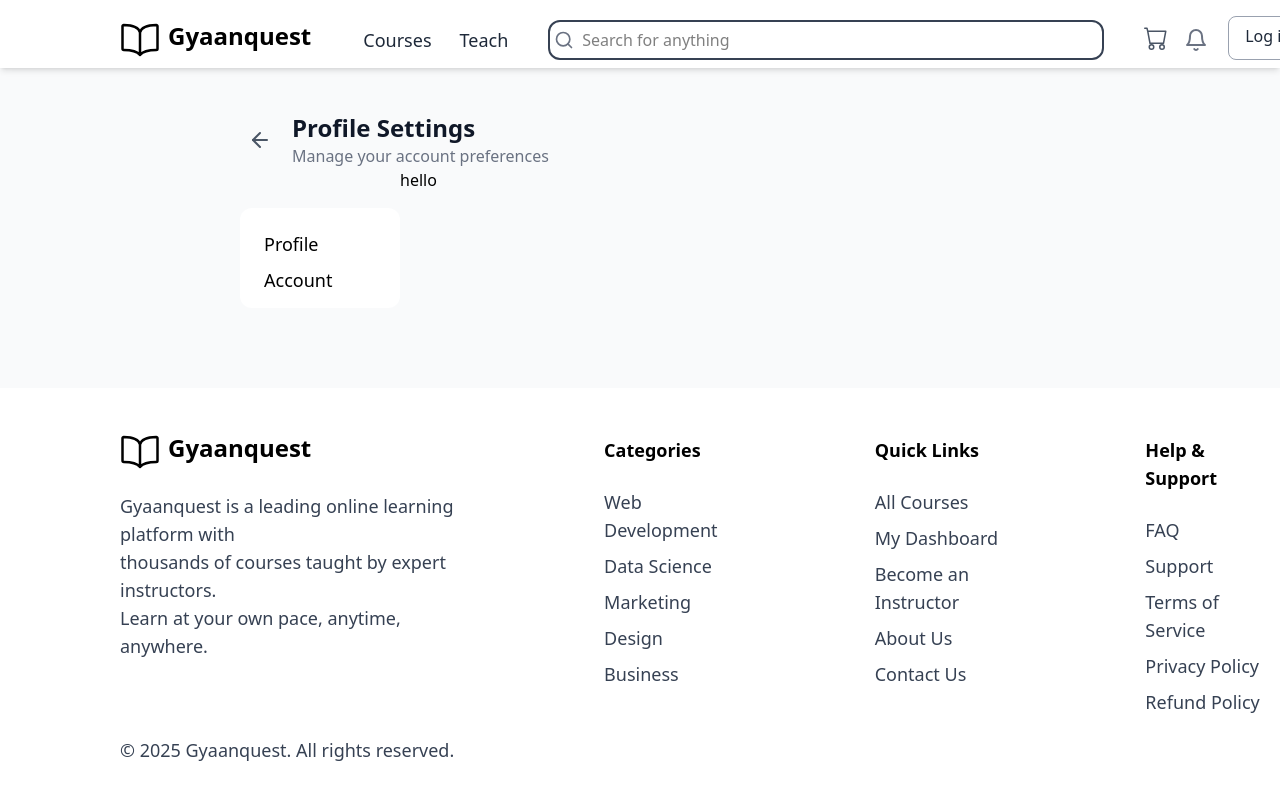
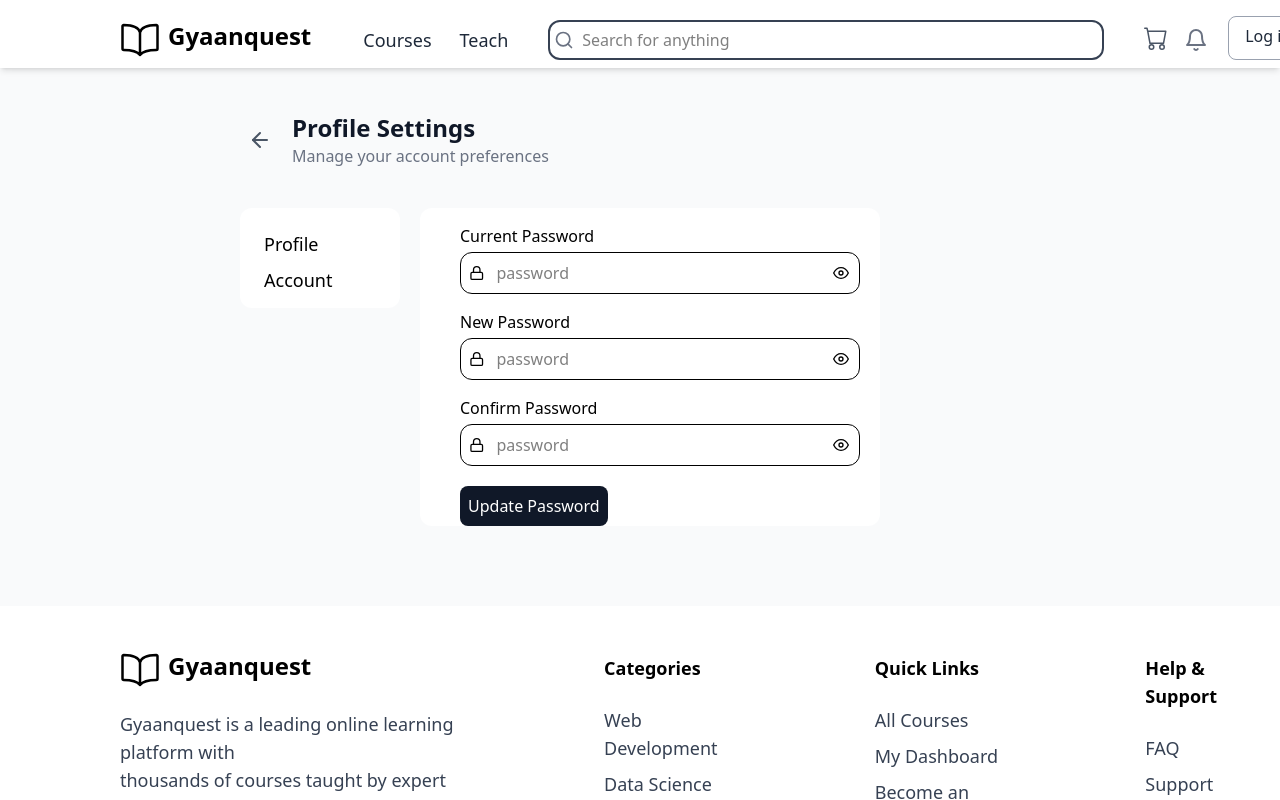
Before and after one commit to ATHRV1/Course-selling, a React (Vite) app in the folder Client/: page /creator/profile in a window 1280 px wide. Both pictures are taken after a click on the element "Account". Shown: the top 800 px of the page. Built offline with nearby package versions, Linux system fonts and the light colour scheme; no server answers.

Commit message:
fixed the backend for profile changes

```diff
--- a/Client/src/components/CreatorProfile.jsx
+++ b/Client/src/components/CreatorProfile.jsx
@@ -3,22 +3,28 @@ import { useState } from "react";
 import { Link } from "react-router-dom";
 import { initialLetter } from "../../atoms/atom";
 import { useAtomValue } from "jotai";
-import { FiMail, FiSave } from "react-icons/fi";
+import { FiEye, FiEyeOff, FiLock, FiMail, FiSave } from "react-icons/fi";
 import { FaRegUser } from "react-icons/fa";
 import { useEffect } from "react";
 import axios from "axios";
 
-
-
 export default function CreatorProfile() {
     const [profile, setProfile] = useState(true);
     const ini = useAtomValue(initialLetter);
-    const [name, setName] = useState('');
-    const [email, setEmail] = useState('');
-    const [expertise, setExpertise] = useState('');
-    const [experience, setExperience] = useState('');
-    const [bio, setBio] = useState('');
+    const [name, setName] = useState("");
+    const [email, setEmail] = useState("");
+    const [expertise, setExpertise] = useState("");
+    const [experience, setExperience] = useState("");
+    const [bio, setBio] = useState("");
     const [success, setSuccess] = useState(false);
+    const [currentPassword, setCurrentPassword] = useState("");
+    const [newPassword, setNewPassword] = useState("");
+    const [confirmPassword, setConfirmPassword] = useState("");
+    const [error, setError] = useState("");
+    const [changed, setChanged] = useState(false);
+    const [showPassword1, setShowPassword1] = useState(false);
+    const [showPassword2, setShowPassword2] = useState(false);
+    const [showPassword3, setShowPassword3] = useState(false);
 
     useEffect(() => {
         async function fetch() {
@@ -39,22 +45,60 @@ export default function CreatorProfile() {
 
     function handleSave() {
         const token = localStorage.getItem("token");
-        axios.post("http://localhost:3000/creator/update", {
+        axios
+            .post(
+                "http://localhost:3000/creator/update",
+                {
                     username: name,
                     email: email,
                     expertise: expertise,
                     experience: experience,
-            bio: bio
-        }, {
+                    bio: bio,
+                },
+                {
                     headers: {
                         token: token,
                     },
-        })
+                }
+            )
             .then(() => {
                 setSuccess(true);
             })
-        .catch(error => {
+            .catch((error) => {
                 console.error("There was an error updating the profile!", error);
+            });
+    }
+
+    function handleSave2() {
+        if (newPassword !== confirmPassword) {
+            setError("Passwords do not match");
+            return;
+        }
+        const token = localStorage.getItem("token");
+        axios
+            .post(
+                "http://localhost:3000/creator/update-password",
+                {
+                    currentPassword: currentPassword,
+                    newPassword: newPassword,
+                },
+                {
+                    headers: {
+                        token: token,
+                    },
+                }
+            )
+            .then(() => {
+                setChanged(true);
+                setCurrentPassword("");
+                setNewPassword("");
+                setConfirmPassword("");
+                setError("");
+            })
+            .catch((error) => {
+                const errorMessage = error.response?.data?.message || "There was an error updating the password!";
+                setError(errorMessage);
+                setChanged(false);
             });
     }
 
@@ -63,25 +107,40 @@ export default function CreatorProfile() {
             <div className="flex">
                 <div className="flex items-center gap-3 ml-60 mt-10">
                     <Link to="/creator/dashboard">
-                        <button
-                            className="p-2 cursor-pointer hover:bg-gray-100 rounded-lg transition-colors"
-                        >
+                        <button className="p-2 cursor-pointer hover:bg-gray-100 rounded-lg transition-colors">
                             <ArrowLeft className="w-6 h-6 text-gray-600" />
-                        </button></Link>
+                        </button>
+                    </Link>
                     <div>
-                        <h1 className="text-2xl font-semibold text-gray-900">Profile Settings</h1>
-                        <p className="text-md text-gray-500">Manage your account preferences</p>
+                        <h1 className="text-2xl font-semibold text-gray-900">
+                            Profile Settings
+                        </h1>
+                        <p className="text-md text-gray-500">
+                            Manage your account preferences
+                        </p>
                     </div>
                 </div>
             </div>
             <div className="flex">
                 <div className="bg-white p-4 w-40 ml-60 mt-10 rounded-xl flex-none h-25">
-                    <p className="hover:bg-gray-200 pl-2 mb-2 mt-1 text-lg h-7 pt-0.5 rounded-lg cursor-pointer" onClick={() => setProfile(true)}>Profile</p>
-                    <p className="hover:bg-gray-200 pl-2 h-7 text-lg pt-0.5 rounded-lg cursor-pointer" onClick={() => setProfile(false)}>Account</p>
+                    <p
+                        className="hover:bg-gray-200 pl-2 mb-2 mt-1 text-lg h-7 pt-0.5 rounded-lg cursor-pointer"
+                        onClick={() => setProfile(true)}
+                    >
+                        Profile
+                    </p>
+                    <p
+                        className="hover:bg-gray-200 pl-2 h-7 text-lg pt-0.5 rounded-lg cursor-pointer"
+                        onClick={() => setProfile(false)}
+                    >
+                        Account
+                    </p>
                 </div>
                 {profile ? (
                     <div className="bg-white ml-15 mt-10 rounded-xl pl-5 pr-6  py-5">
-                        <p className="text-black text-xl font-medium">Profile Information</p>
+                        <p className="text-black text-xl font-medium">
+                            Profile Information
+                        </p>
                         <div className="flex">
                             <div
                                 className=" cursor-pointer rounded-full  mt-10 bg-black text-white flex  justify-center font-semibold"
@@ -98,15 +157,11 @@ export default function CreatorProfile() {
                                 <h2 className="text-xl font-semibold">{name}</h2>
                                 <p className="text-gray-600">Instructor</p>
                             </div>
-
                         </div>
                         <div className="flex">
                             <div>
                                 <p className="mt-7 ml-2">Full Name</p>
-                                <div
-
-                                    className={`flex border-1 w-100 ml-2 mt-1 rounded-xl `}
-                                >
+                                <div className={`flex border-1 w-100 ml-2 mt-1 rounded-xl `}>
                                     <FaRegUser className="mt-3 ml-2" />
                                     <input
                                         type="text"
@@ -118,9 +173,7 @@ export default function CreatorProfile() {
                             </div>
                             <div className="mt-3">
                                 <p className="mt-4 ml-5">Email Address</p>
-                                <div
-                                    className={`flex border-1 w-100 ml-5 mt-1 rounded-xl`}
-                                >
+                                <div className={`flex border-1 w-100 ml-5 mt-1 rounded-xl`}>
                                     <FiMail className="mt-3 ml-2" />
                                     <input
                                         type="text"
@@ -139,7 +192,6 @@ export default function CreatorProfile() {
                                     value={expertise}
                                     onChange={(e) => setExpertise(e.target.value)}
                                     className="pl-2 w-100 ml-2 h-10 mt-1 border boorder-black rounded-xl focus:border-blue-500 focus:ring-2 focus:ring-blue-200 focus:outline-none "
-
                                 >
                                     <option value="select">Select your Expertise</option>
                                     <option value="Development">Development</option>
@@ -159,7 +211,6 @@ export default function CreatorProfile() {
                                     value={experience}
                                     onChange={(e) => setExperience(e.target.value)}
                                     className=" p-2 w-100 ml-5 h-10 mt-1 border boorder-black rounded-xl focus:border-blue-500 focus:ring-2 focus:ring-blue-200 focus:outline-none "
-
                                 >
                                     <option value="select">Select your Experience</option>
                                     <option value="1-2">1-2 years</option>
@@ -184,15 +235,112 @@ export default function CreatorProfile() {
                             className="flex ml-2 mt-5 cursor-pointer py-2 bg-gray-900 text-white rounded-lg hover:bg-gray-800 transition-colors"
                         >
                             <FiSave className=" h-5 w-5 mt-0.5 ml-2 text-white" />
-                            <p className=' ml-2 mr-2'>Save Changes</p>
+                            <p className=" ml-2 mr-2">Save Changes</p>
                         </button>
                         {success && (
-                            <p className="text-green-500 mt-2 ml-2">Profile updated successfully!</p>
+                            <p className="text-green-500 mt-2 ml-2">
+                                Profile updated successfully!
+                            </p>
                         )}
                     </div>
+                ) : (
+                    <>
+                        <div className="mt-10 rounded-xl pr-5 bg-white ml-5">
+                            <div>
+                                <p className="mt-4 ml-10">Current Password</p>
+                                <div className={`flex border-1 w-100 ml-10 mt-1 rounded-xl`}>
+                                    <FiLock className="mt-3 ml-2" />
+                                    <input
+                                        type={showPassword1 ? "text" : "password"}
+                                        placeholder="password"
+                                        className="h-10 ml-3 border-none outline-none focus:ring-0 focus:border-none w-87 "
+                                        value={currentPassword}
+                                        onChange={(e) => {
+                                            setCurrentPassword(e.target.value);
+                                        }}
+                                    />
+                                    <button
+                                        className="mr-2.5"
+                                        onClick={() => {
+                                            setShowPassword1((showPassword1) => !showPassword1);
+                                        }}
+                                    >
+                                        {showPassword1 ? <FiEyeOff /> : <FiEye />}
+                                    </button>
+                                </div>
+                            </div>
+                            <div>
+                                <p className="mt-4 ml-10">New Password</p>
+                                <div className={`flex border-1 w-100 ml-10 mt-1 rounded-xl`}>
+                                    <FiLock className="mt-3 ml-2" />
+                                    <input
+                                        type={showPassword2 ? "text" : "password"}
+                                        placeholder="password"
+                                        className="h-10 ml-3 border-none outline-none focus:ring-0 focus:border-none w-87 "
+                                        value={newPassword}
+                                        onChange={(e) => {
+                                            setNewPassword(e.target.value);
+                                            if (e.target.value === confirmPassword) {
+                                                setError("");
+                                            }
+                                        }}
+                                    />
+                                    <button
+                                        className="mr-2.5"
+                                        onClick={() => {
+                                            setShowPassword2((showPassword2) => !showPassword2);
+                                        }}
+                                    >
+                                        {showPassword2 ? <FiEyeOff /> : <FiEye />}
+                                    </button>
+                                </div>
+                            </div>
+                            <div>
+                                <p className="mt-4 ml-10">Confirm Password</p>
+                                <div className={`flex border-1 w-100 ml-10 mt-1 rounded-xl `}>
+                                    <FiLock className="mt-3 ml-2" />
+                                    <input
+                                        type={showPassword3 ? "text" : "password"}
+                                        placeholder="password"
+                                        className="h-10 ml-3 border-none outline-none focus:ring-0 focus:border-none w-87 "
+                                        value={confirmPassword}
+                                        onChange={(e) => {
+                                            const tt = e.target.value;
+                                            setConfirmPassword(tt);
 
-                ) : (<div> hello</div>)}
+                                            if (tt !== newPassword) {
+                                                setError("Passwords do not match");
+                                            } else {
+                                                setError("");
+                                            }
+                                        }}
+                                    />
+                                    <button
+                                        className="mr-2.5"
+                                        onClick={() => {
+                                            setShowPassword3((showPassword3) => !showPassword3);
+                                        }}
+                                    >
+                                        {showPassword3 ? <FiEyeOff /> : <FiEye />}
+                                    </button>
                                 </div>
-        </div >
+                                <div>
+                                    {error && <p className="text-red-500 mt-1 ml-10">{error}</p>}
+                                </div>
+                                <div>
+                                    {changed && <p className="text-green-500 mt-1 ml-10">Passwords Changed Succesfully</p>}
+                                </div>
+                                <button
+                                    onClick={handleSave2}
+                                    className="flex ml-10 mt-5 cursor-pointer py-2 bg-gray-900 text-white rounded-lg hover:bg-gray-800 transition-colors"
+                                >
+                                    <p className=" ml-2 mr-2">Update Password</p>
+                                </button>
+                            </div>
+                        </div>
+                    </>
+                )}
+            </div>
+        </div>
     );
 }
--- a/Client/src/components/nav.jsx
+++ b/Client/src/components/nav.jsx
@@ -9,7 +9,7 @@ import { useState } from "react";
 export default function Nav() {
     const sign = useAtomValue(CreatorSigninDone);
     const ini = useAtomValue(initialLetter);
-    const [showDropdown, setShowDropdown] = useState(true);
+    const [showDropdown, setShowDropdown] = useState(false);
 
     return (
         <div className="flex fixed pt-4 shadow-md top-0 z-50 w-full bg-white  pb-2">
```
Also changed, not shown: 2 other files (tests, documents, lock files or other folders). Lines whose indentation alone changed are shown as unchanged.
